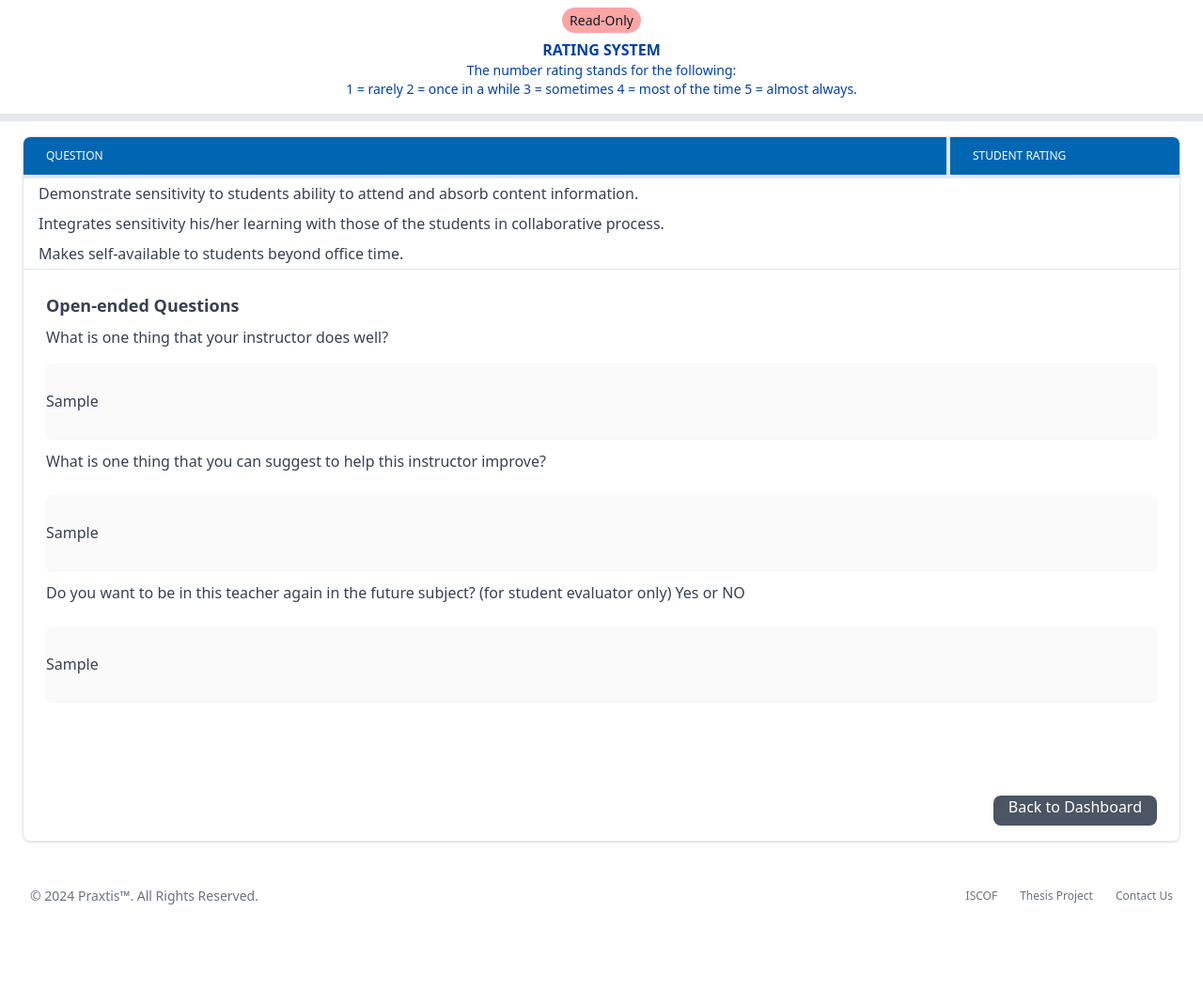
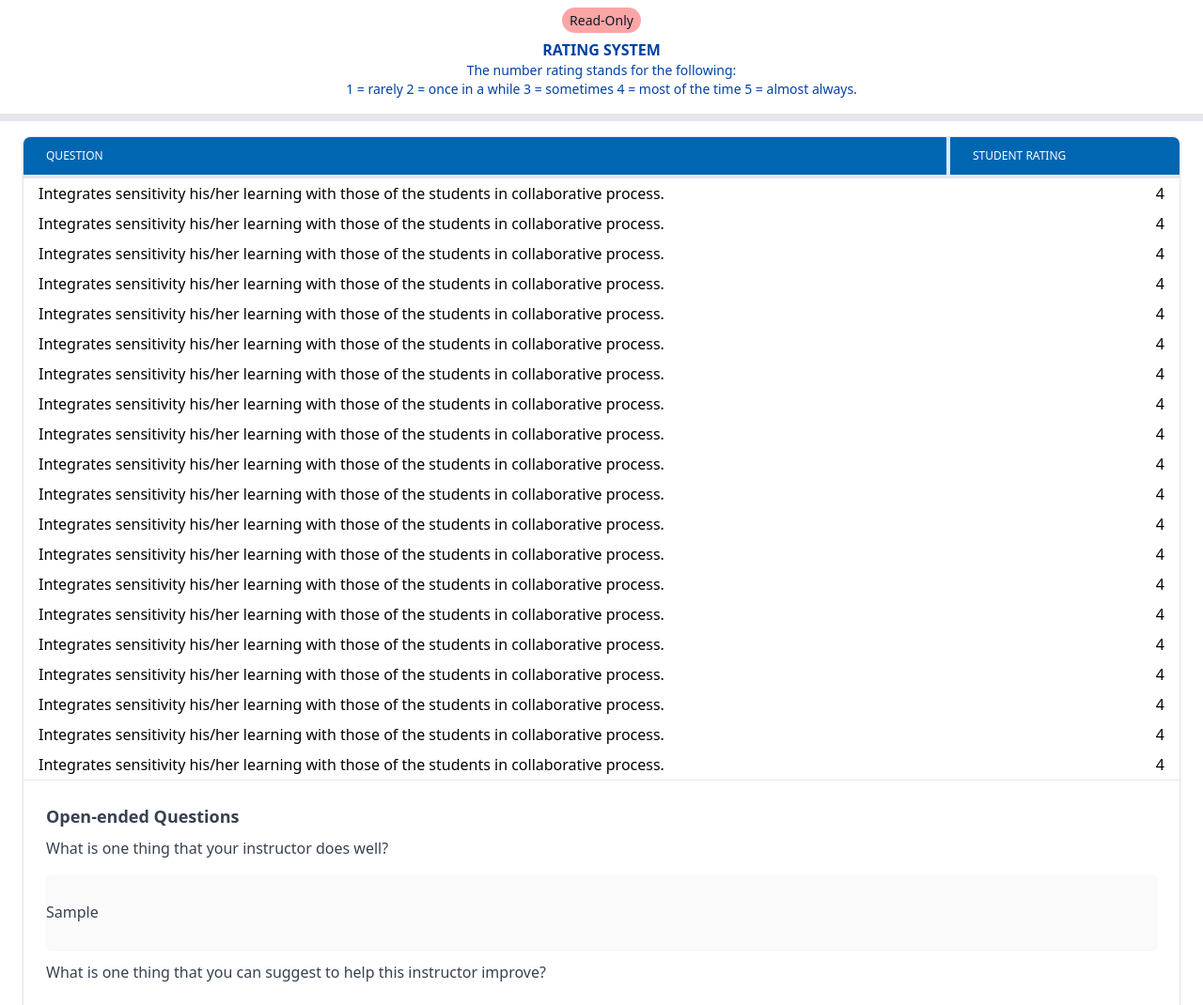
Before and after one commit to Piggilito/FacultyCourseEvaluation, a Django app: page /submission/student/1 in a window 1280 px wide. Shown: the part 203-1273 px from the top of the page at 94% size. Before the commit the page ends 1166 px from the top, so only its background shows below. Run offline with Django 5.2, Linux system fonts and the light colour scheme; a user stored in the database is signed in; tables that the repository leaves empty hold one stand-in row (values such as "Sample post"); some libraries are stand-ins or nearby versions.

Commit message:
supervisors read evals + expand details template

```diff
--- a/evaluation/submissions/decorators.py
+++ b/evaluation/submissions/decorators.py
@@ -18,11 +18,25 @@ def student_required(function=None, redirect_field_name=REDIRECT_FIELD_NAME, log
 
 def supervisor_required(function=None, redirect_field_name=REDIRECT_FIELD_NAME, login_url='login'):
     '''
-    Decorator for views that checks that the logged in user is an instructor or a supervisor,
+    Decorator for views that checks that the logged in user is a supervisor,
     redirects to the login page, if necessary.
     '''
     actual_decorator = user_passes_test(
         lambda u: u.is_supervisor,
+        login_url=login_url,
+        redirect_field_name=redirect_field_name
+    )
+    if function:
+        return actual_decorator(function)
+    return actual_decorator
+
+def instructor_required(function=None, redirect_field_name=REDIRECT_FIELD_NAME, login_url='login'):
+    '''
+    Decorator for views that checks that the logged in user is an instructor,
+    redirects to the login page, if necessary.
+    '''
+    actual_decorator = user_passes_test(
+        lambda u: u.is_instructor,
         login_url=login_url,
         redirect_field_name=redirect_field_name
     )
--- a/evaluation/submissions/views.py
+++ b/evaluation/submissions/views.py
@@ -5,7 +5,7 @@ from django.urls import reverse
 from django.views.decorators.csrf import requires_csrf_token
 from django.views.decorators.http import require_http_methods
 from django.contrib.auth.decorators import login_required
-
+from django.db.models import Q
 from .decorators import student_required, supervisor_required
 from .models import StudentSubmissionLog, StudentSubmission, Batch, Course
 from .forms import StudentSubmissionForm
@@ -23,7 +23,7 @@ def submissions_dashboard(request):
     courses_count = 0
     submissions_needed = {}
     submissions_made = {}
-    submissions_past = []
+    submissions_past = set()
 
     if hasattr(request.user, "student_profile"):
         # get all evaluation batches that have NOT ended yet (student review table)
@@ -42,9 +42,9 @@ def submissions_dashboard(request):
                     courses_count += 1
                 else:
                     submissions_made[batch_key].append(course)
-    elif hasattr(request.user, "is_instructor") or hasattr(request.user, "is_supervisor"):
+    elif hasattr(request.user, "supervisor_profile"):
+        # get all student submissions
         submissions_past = StudentSubmission.objects.all()
-
     context = {
         "courses_count": courses_count,
         "submissions_needed": submissions_needed,
@@ -77,11 +77,10 @@ def submission_student_create(request, course_id):
         "course": course,
         "form": StudentSubmissionForm(initial={"course":course_id}, url_course_id=course_id),
     }
-    # TODO: double check that student is enrolled in said course
-
     # check student has not already submitted an evaluation for it
     log = StudentSubmissionLog.objects.filter(course=course, author=request.user.student_profile).first()
-    if log:
+    # check that student is enrolled in said course
+    if log or request.user not in course.students:
         next = request.GET.get(reverse("dashboard"))
         return HttpResponseRedirect(next)
 
--- a/evaluation/templates/submissions/dashboard.html
+++ b/evaluation/templates/submissions/dashboard.html
@@ -107,12 +107,13 @@
       <tr class="odd:bg-white even:bg-gray-50 border-b text-gray-900 uppercase whitespace-nowrap">
         <th scope="row" class="px-6 py-4">Instructor</th>
         <th scope="row" class="px-6 py-4">Course</th>
-        <th scope="row" class="px-6 py-4">Form Link</th>
+        <th scope="row" class="px-6 py-4">Submission Link</th>
       </tr>
     </thead>
     <tbody class="text-sm divide-y divide-blue-100 font-normal text-gray-700">
       {% if submissions_past %}
       {% for sub in submissions_past %}
+        {% if sub.pk %}
         <tr class="odd:bg-white even:bg-gray-50 border-b">
           <td class="px-6 py-4">
             <div class="flex items-center gap-3">
@@ -128,6 +129,7 @@
             <a href="{% url 'submission_student_detail' pk=sub.pk %}" class="underline text-blue-800">Read review</a>
           </td>
         </tr>
+        {% endif %}
       {% endfor %}
       {% else %}
       <tr>
--- a/evaluation/templates/submissions/detail.html
+++ b/evaluation/templates/submissions/detail.html
@@ -23,31 +23,146 @@
               <th scope="col" class="px-6 py-3 text-start text-xs font-medium uppercase text-white w-1/5">Student Rating</th>
             </tr>
           </thead>
-          <tbody class="text-gray-700">
-            <tr>
+          <tbo<tr>
               <td class="px-4 py-1 whitespace-nowrap">
-                <label>Demonstrate sensitivity to students ability to attend and absorb content information.</label>
+                <label>Integrates sensitivity his/her learning with those of the students in collaborative process.</label>
               </td>
-              <td class="px-4 py-1 whitespace-nowrap text-end ">
-                {{ submission.rate_sensitivity }}
+              <td class="px-4 py-1 whitespace-nowrap text-end">
+                {{ submission.rate_commit_1 }}
               </td>
-            </tr>
             <tr>
               <td class="px-4 py-1 whitespace-nowrap">
                 <label>Integrates sensitivity his/her learning with those of the students in collaborative process.</label>
               </td>
               <td class="px-4 py-1 whitespace-nowrap text-end">
-                  {{ submission.rate_sensitivity_integration }}
+                {{ submission.rate_commit_2 }}
               </td>
-            </tr>
             <tr>
               <td class="px-4 py-1 whitespace-nowrap">
-                <label>Makes self-available to students beyond office time. </label>
+                <label>Integrates sensitivity his/her learning with those of the students in collaborative process.</label>
               </td>
               <td class="px-4 py-1 whitespace-nowrap text-end">
-                  {{ submission.rate_self_available }}
+                {{ submission.rate_commit_3 }}
               </td>
-            </tr>
+            <tr>
+              <td class="px-4 py-1 whitespace-nowrap">
+                <label>Integrates sensitivity his/her learning with those of the students in collaborative process.</label>
+              </td>
+              <td class="px-4 py-1 whitespace-nowrap text-end">
+                {{ submission.rate_commit_4 }}
+              </td>
+            <tr>
+              <td class="px-4 py-1 whitespace-nowrap">
+                <label>Integrates sensitivity his/her learning with those of the students in collaborative process.</label>
+              </td>
+              <td class="px-4 py-1 whitespace-nowrap text-end">
+                {{ submission.rate_commit_5 }}
+              </td>
+            <tr>
+              <td class="px-4 py-1 whitespace-nowrap">
+                <label>Integrates sensitivity his/her learning with those of the students in collaborative process.</label>
+              </td>
+              <td class="px-4 py-1 whitespace-nowrap text-end">
+                {{ submission.rate_knowledge_1 }}
+              </td>
+            <tr>
+              <td class="px-4 py-1 whitespace-nowrap">
+                <label>Integrates sensitivity his/her learning with those of the students in collaborative process.</label>
+              </td>
+              <td class="px-4 py-1 whitespace-nowrap text-end">
+                {{ submission.rate_knowledge_2 }}
+              </td>
+            <tr>
+              <td class="px-4 py-1 whitespace-nowrap">
+                <label>Integrates sensitivity his/her learning with those of the students in collaborative process.</label>
+              </td>
+              <td class="px-4 py-1 whitespace-nowrap text-end">
+                {{ submission.rate_knowledge_3 }}
+              </td>
+            <tr>
+              <td class="px-4 py-1 whitespace-nowrap">
+                <label>Integrates sensitivity his/her learning with those of the students in collaborative process.</label>
+              </td>
+              <td class="px-4 py-1 whitespace-nowrap text-end">
+                {{ submission.rate_knowledge_4 }}
+              </td>
+            <tr>
+              <td class="px-4 py-1 whitespace-nowrap">
+                <label>Integrates sensitivity his/her learning with those of the students in collaborative process.</label>
+              </td>
+              <td class="px-4 py-1 whitespace-nowrap text-end">
+                {{ submission.rate_knowledge_5 }}
+              </td>
+            <tr>
+              <td class="px-4 py-1 whitespace-nowrap">
+                <label>Integrates sensitivity his/her learning with those of the students in collaborative process.</label>
+              </td>
+              <td class="px-4 py-1 whitespace-nowrap text-end">
+                {{ submission.rate_teaching_1 }}
+              </td>
+            <tr>
+              <td class="px-4 py-1 whitespace-nowrap">
+                <label>Integrates sensitivity his/her learning with those of the students in collaborative process.</label>
+              </td>
+              <td class="px-4 py-1 whitespace-nowrap text-end">
+                {{ submission.rate_teaching_2 }}
+              </td>
+            <tr>
+              <td class="px-4 py-1 whitespace-nowrap">
+                <label>Integrates sensitivity his/her learning with those of the students in collaborative process.</label>
+              </td>
+              <td class="px-4 py-1 whitespace-nowrap text-end">
+                {{ submission.rate_teaching_3 }}
+              </td>
+            <tr>
+              <td class="px-4 py-1 whitespace-nowrap">
+                <label>Integrates sensitivity his/her learning with those of the students in collaborative process.</label>
+              </td>
+              <td class="px-4 py-1 whitespace-nowrap text-end">
+                {{ submission.rate_teaching_4 }}
+              </td>
+            <tr>
+              <td class="px-4 py-1 whitespace-nowrap">
+                <label>Integrates sensitivity his/her learning with those of the students in collaborative process.</label>
+              </td>
+              <td class="px-4 py-1 whitespace-nowrap text-end">
+                {{ submission.rate_teaching_5 }}
+              </td>
+            <tr>
+              <td class="px-4 py-1 whitespace-nowrap">
+                <label>Integrates sensitivity his/her learning with those of the students in collaborative process.</label>
+              </td>
+              <td class="px-4 py-1 whitespace-nowrap text-end">
+                {{ submission.rate_management_1 }}
+              </td>
+            <tr>
+              <td class="px-4 py-1 whitespace-nowrap">
+                <label>Integrates sensitivity his/her learning with those of the students in collaborative process.</label>
+              </td>
+              <td class="px-4 py-1 whitespace-nowrap text-end">
+                {{ submission.rate_management_2 }}
+              </td>
+            <tr>
+              <td class="px-4 py-1 whitespace-nowrap">
+                <label>Integrates sensitivity his/her learning with those of the students in collaborative process.</label>
+              </td>
+              <td class="px-4 py-1 whitespace-nowrap text-end">
+                {{ submission.rate_management_3 }}
+              </td>
+            <tr>
+              <td class="px-4 py-1 whitespace-nowrap">
+                <label>Integrates sensitivity his/her learning with those of the students in collaborative process.</label>
+              </td>
+              <td class="px-4 py-1 whitespace-nowrap text-end">
+                {{ submission.rate_management_4 }}
+              </td>
+            <tr>
+              <td class="px-4 py-1 whitespace-nowrap">
+                <label>Integrates sensitivity his/her learning with those of the students in collaborative process.</label>
+              </td>
+              <td class="px-4 py-1 whitespace-nowrap text-end">
+                {{ submission.rate_management_5 }}
+              </td>
           </tbody>
         </table>
         <hr>
```
